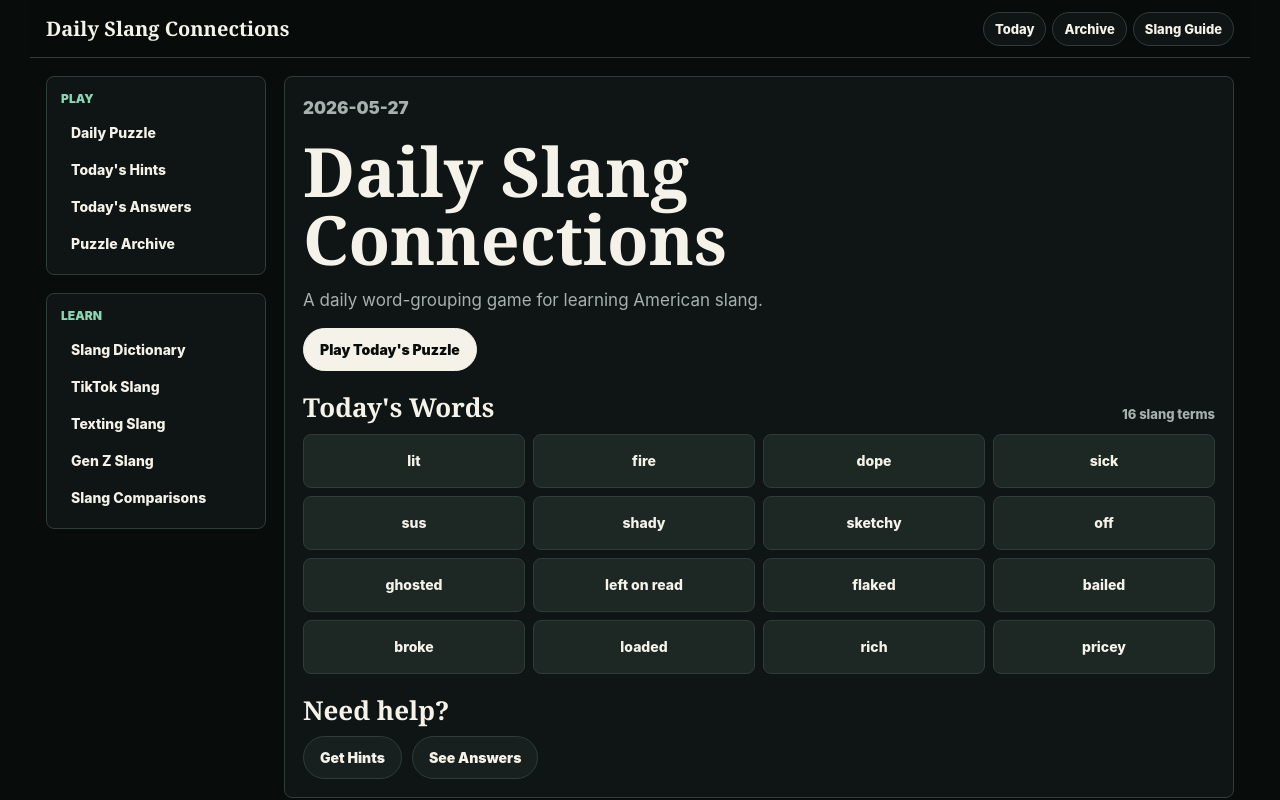
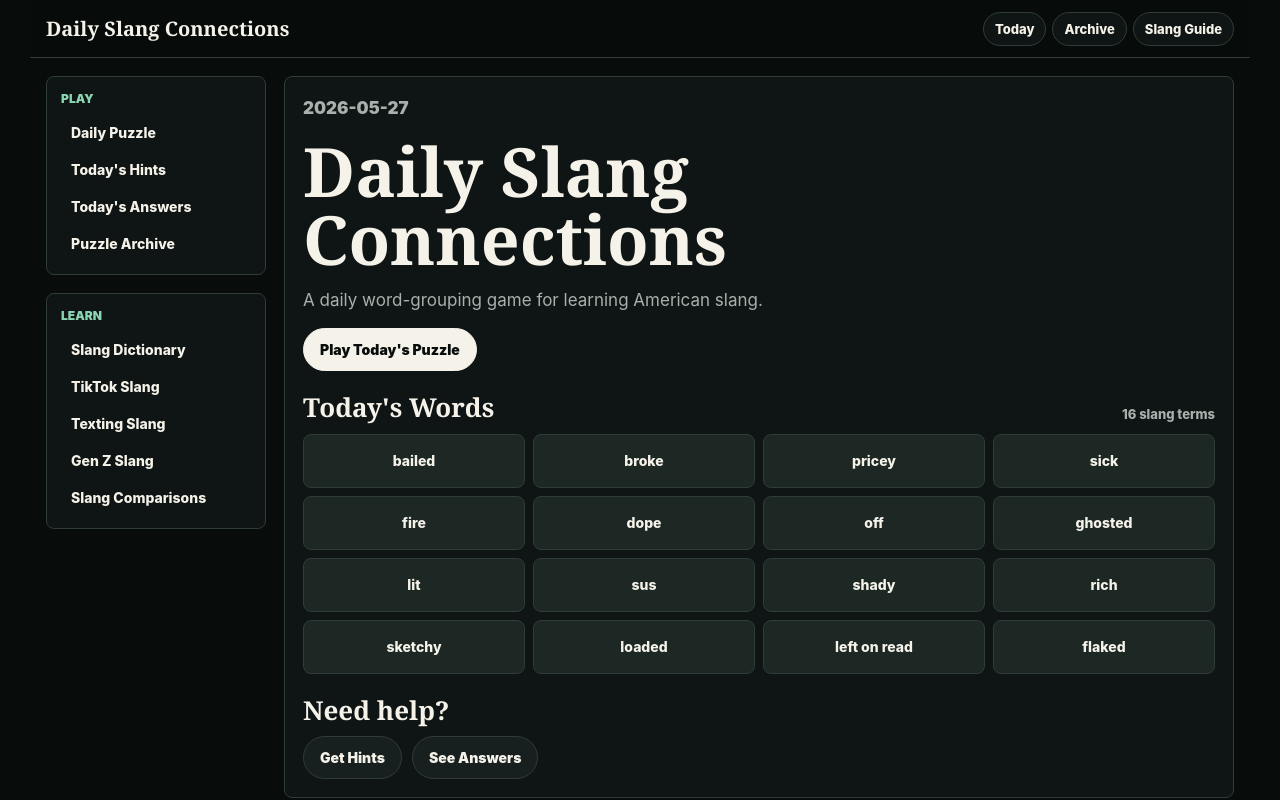
Before and after one commit to ferjamison/daily-slang-connections, a Next.js app: page / in a window 1280 px wide. Shown: the top 800 px of the page. Built offline with nearby package versions, Linux system fonts and the light colour scheme; no server answers; the database is empty.

Commit message:
Share puzzle word order on homepage

```diff
--- a/app/page.tsx
+++ b/app/page.tsx
@@ -1,10 +1,12 @@
 import Link from "next/link";
 import { getPuzzleByDate } from "@/lib/puzzles";
+import { getPuzzleWordOrder } from "@/lib/wordOrder";
 
 export const dynamic = "force-dynamic";
 
 export default async function HomePage() {
   const puzzle = await getPuzzleByDate();
+  const words = getPuzzleWordOrder(puzzle.words, puzzle.date);
 
   return (
     <main className="home-page">
@@ -24,7 +26,7 @@ export default async function HomePage() {
             <span>16 slang terms</span>
           </div>
           <div className="word-preview-grid" aria-label="Today slang words">
-            {puzzle.words.map((word) => (
+            {words.map((word) => (
               <span key={word}>{word}</span>
             ))}
           </div>
--- /dev/null
+++ b/lib/wordOrder.ts
@@ -0,0 +1,26 @@
+function hashSeed(seed: string) {
+  let hash = 2166136261;
+  for (let index = 0; index < seed.length; index += 1) {
+    hash ^= seed.charCodeAt(index);
+    hash = Math.imul(hash, 16777619);
+  }
+  return hash >>> 0;
+}
+
+function seededRandom(seed: number) {
+  let value = seed || 1;
+  return () => {
+    value = Math.imul(48271, value) % 0x7fffffff;
+    return (value & 0x7fffffff) / 0x7fffffff;
+  };
+}
+
+export function getPuzzleWordOrder<T>(items: T[], seedText: string) {
+  const result = [...items];
+  const random = seededRandom(hashSeed(seedText));
+  for (let index = result.length - 1; index > 0; index -= 1) {
+    const swapIndex = Math.floor(random() * (index + 1));
+    [result[index], result[swapIndex]] = [result[swapIndex], result[index]];
+  }
+  return result;
+}
```
Also changed, not shown: components/Game.tsx (+2 -28 lines).
